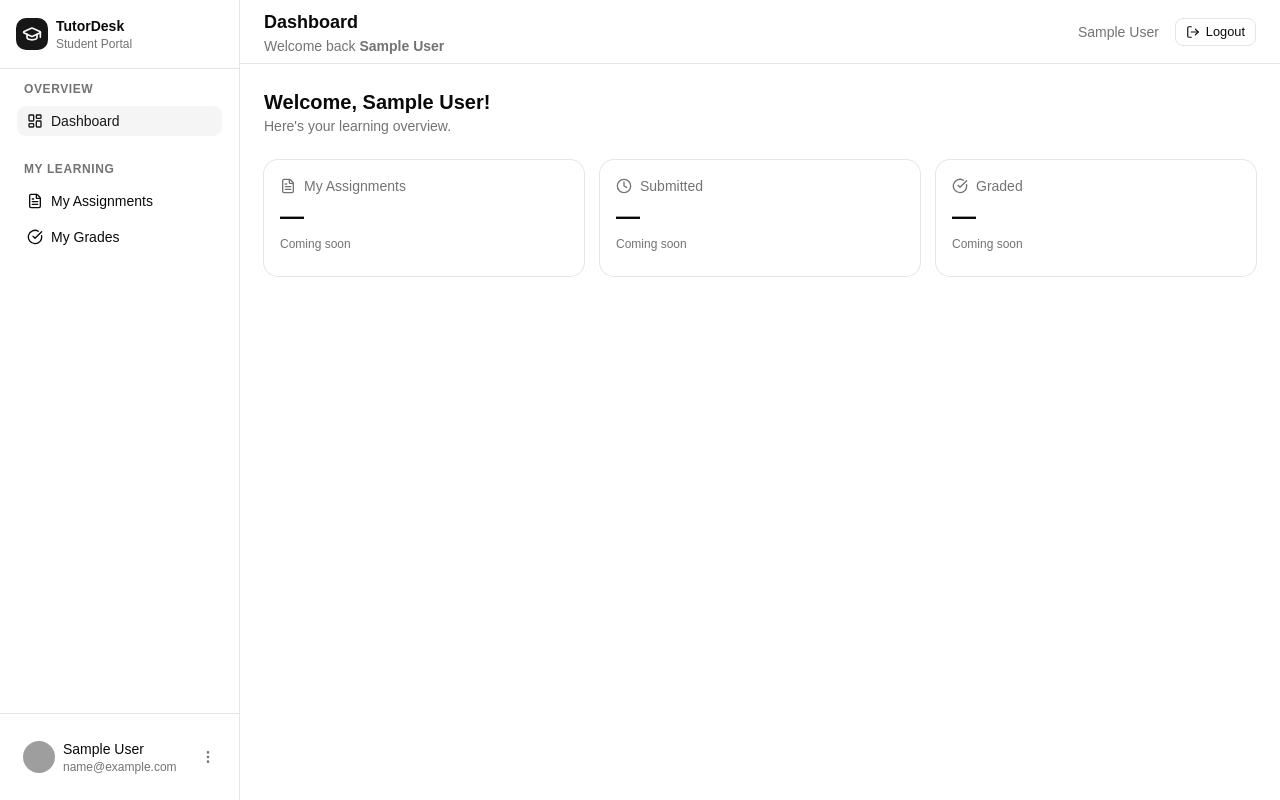
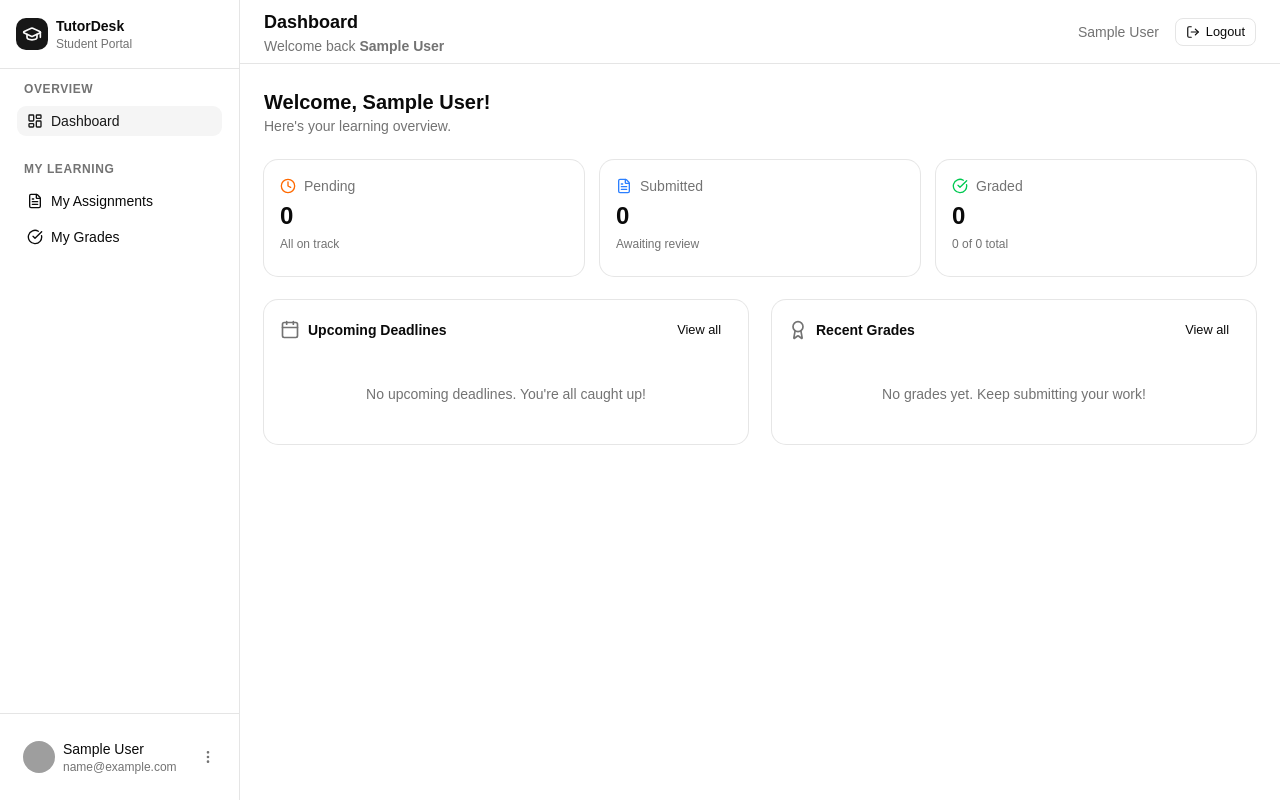
Before and after one commit to sum4n/tutordesk-ui, a React (Vite) app: page /dashboard in a window 1280 px wide. Built offline with nearby package versions, Linux system fonts and the light colour scheme; sample sign-in values are in the browser's storage; grey boxes are pictures that could not be loaded.

Commit message:
feat(student): replace placeholder student dashboard with real data

```diff
--- a/src/pages/dashboard/StudentDashboard.tsx
+++ b/src/pages/dashboard/StudentDashboard.tsx
@@ -1,12 +1,78 @@
 import { useAuth } from "@/context/useAuth"
-import { Card, CardHeader } from "@/components/ui/card"
-import { FileText, CheckCircle, Clock } from "lucide-react"
+import { useStudentAssignments } from "@/pages/student-assignments/hooks/useStudentAssignments"
+import { Card, CardContent, CardHeader } from "@/components/ui/card"
+import { Badge } from "@/components/ui/badge"
+import { Button } from "@/components/ui/button"
+import { useNavigate } from "react-router"
+import { FileText, CheckCircle, Clock, Calendar, Award } from "lucide-react"
 
 export function StudentDashboard() {
   const { user } = useAuth()
+  const navigate = useNavigate()
+  const { assignments, loading, error } = useStudentAssignments()
+
+  if (loading) {
+    return (
+      <div className="flex h-full items-center justify-center">
+        <p className="text-muted-foreground">Loading your dashboard...</p>
+      </div>
+    )
+  }
+
+  if (error) {
+    return (
+      <div className="flex h-full items-center justify-center">
+        <p className="text-red-500">Error: {error}</p>
+      </div>
+    )
+  }
+
+  // Compute stats
+  const pending = assignments.filter((a) => !a.submission)
+  const submitted = assignments.filter(
+    (a) => a.submission?.status === "submitted"
+  )
+  const graded = assignments.filter((a) => a.submission?.status === "graded")
+
+  // Upcoming deadlines: not submitted, sorted by due date ascending, top 5
+  const upcomingDeadlines = pending
+    .filter((a) => new Date(a.dueDate) >= new Date(new Date().toDateString()))
+    .sort(
+      (a, b) => new Date(a.dueDate).getTime() - new Date(b.dueDate).getTime()
+    )
+    .slice(0, 5)
+
+  // Overdue: not submitted and past due date
+  const overdue = pending.filter(
+    (a) => new Date(a.dueDate) < new Date(new Date().toDateString())
+  )
+
+  // Recent grades: graded, sorted by gradedAt descending, top 5
+  const recentGrades = [...graded]
+    .sort((a, b) => {
+      const dateA = a.submission?.gradedAt
+        ? new Date(a.submission.gradedAt).getTime()
+        : 0
+      const dateB = b.submission?.gradedAt
+        ? new Date(b.submission.gradedAt).getTime()
+        : 0
+      return dateB - dateA
+    })
+    .slice(0, 5)
+
+  // Helper: days until due
+  const daysUntilDue = (dueDate: string) => {
+    const due = new Date(dueDate)
+    const today = new Date(new Date().toDateString())
+    const diff = Math.ceil(
+      (due.getTime() - today.getTime()) / (1000 * 60 * 60 * 24)
+    )
+    return diff
+  }
 
   return (
     <div className="space-y-6 p-6">
+      {/* Welcome */}
       <div>
         <h2 className="text-xl font-semibold">Welcome, {user?.name}!</h2>
         <p className="text-sm text-muted-foreground">
@@ -14,38 +80,159 @@ export function StudentDashboard() {
         </p>
       </div>
 
+      {/* Stats Cards */}
       <div className="grid gap-4 md:grid-cols-3">
         <Card>
           <CardHeader className="pb-2">
             <div className="flex items-center gap-2">
-              <FileText className="h-4 w-4 text-muted-foreground" />
-              <p className="text-sm text-muted-foreground">My Assignments</p>
+              <Clock className="h-4 w-4 text-orange-500" />
+              <p className="text-sm text-muted-foreground">Pending</p>
             </div>
-            <p className="text-2xl font-bold">—</p>
-            <p className="text-xs text-muted-foreground">Coming soon</p>
+            <p className="text-2xl font-bold">{pending.length}</p>
+            <p className="text-xs text-muted-foreground">
+              {overdue.length > 0
+                ? `${overdue.length} overdue`
+                : "All on track"}
+            </p>
           </CardHeader>
         </Card>
 
         <Card>
           <CardHeader className="pb-2">
             <div className="flex items-center gap-2">
-              <Clock className="h-4 w-4 text-muted-foreground" />
+              <FileText className="h-4 w-4 text-blue-500" />
               <p className="text-sm text-muted-foreground">Submitted</p>
             </div>
-            <p className="text-2xl font-bold">—</p>
-            <p className="text-xs text-muted-foreground">Coming soon</p>
+            <p className="text-2xl font-bold">{submitted.length}</p>
+            <p className="text-xs text-muted-foreground">Awaiting review</p>
           </CardHeader>
         </Card>
 
         <Card>
           <CardHeader className="pb-2">
             <div className="flex items-center gap-2">
-              <CheckCircle className="h-4 w-4 text-muted-foreground" />
+              <CheckCircle className="h-4 w-4 text-green-500" />
               <p className="text-sm text-muted-foreground">Graded</p>
             </div>
-            <p className="text-2xl font-bold">—</p>
-            <p className="text-xs text-muted-foreground">Coming soon</p>
+            <p className="text-2xl font-bold">{graded.length}</p>
+            <p className="text-xs text-muted-foreground">
+              {graded.length} of {assignments.length} total
+            </p>
           </CardHeader>
+        </Card>
+      </div>
+
+      {/* Two-column layout */}
+      <div className="grid gap-6 md:grid-cols-2">
+        {/* Upcoming Deadlines */}
+        <Card>
+          <CardHeader>
+            <div className="flex items-center justify-between">
+              <div className="flex items-center gap-2">
+                <Calendar className="h-5 w-5 text-muted-foreground" />
+                <h3 className="font-semibold">Upcoming Deadlines</h3>
+              </div>
+              <Button
+                variant="ghost"
+                size="sm"
+                onClick={() => navigate("/my-assignments")}
+              >
+                View all
+              </Button>
+            </div>
+          </CardHeader>
+          <CardContent className="space-y-3">
+            {upcomingDeadlines.length === 0 ? (
+              <p className="py-6 text-center text-sm text-muted-foreground">
+                No upcoming deadlines. You're all caught up!
+              </p>
+            ) : (
+              upcomingDeadlines.map((assignment) => {
+                const days = daysUntilDue(assignment.dueDate)
+                return (
+                  <div
+                    key={assignment.id}
+                    className="flex items-center justify-between rounded-md border p-3"
+                  >
+                    <div className="min-w-0 flex-1">
+                      <p className="truncate font-medium">{assignment.title}</p>
+                      <p className="text-xs text-muted-foreground">
+                        {assignment.subjectName}
+                      </p>
+                    </div>
+                    <div className="ml-4 text-right">
+                      <Badge
+                        variant={days <= 2 ? "destructive" : "secondary"}
+                        className="mb-1"
+                      >
+                        {days === 0
+                          ? "Today"
+                          : days === 1
+                            ? "Tomorrow"
+                            : `${days} days`}
+                      </Badge>
+                      <p className="text-xs text-muted-foreground">
+                        {assignment.dueDate}
+                      </p>
+                    </div>
+                  </div>
+                )
+              })
+            )}
+          </CardContent>
+        </Card>
+
+        {/* Recent Grades */}
+        <Card>
+          <CardHeader>
+            <div className="flex items-center justify-between">
+              <div className="flex items-center gap-2">
+                <Award className="h-5 w-5 text-muted-foreground" />
+                <h3 className="font-semibold">Recent Grades</h3>
+              </div>
+              <Button
+                variant="ghost"
+                size="sm"
+                onClick={() => navigate("/my-grades")}
+              >
+                View all
+              </Button>
+            </div>
+          </CardHeader>
+          <CardContent className="space-y-3">
+            {recentGrades.length === 0 ? (
+              <p className="py-6 text-center text-sm text-muted-foreground">
+                No grades yet. Keep submitting your work!
+              </p>
+            ) : (
+              recentGrades.map((assignment) => (
+                <div
+                  key={assignment.id}
+                  className="flex items-center justify-between rounded-md border p-3"
+                >
+                  <div className="min-w-0 flex-1">
+                    <p className="truncate font-medium">{assignment.title}</p>
+                    <p className="text-xs text-muted-foreground">
+                      {assignment.subjectName}
+                    </p>
+                    {assignment.submission?.feedback && (
+                      <p className="mt-1 truncate text-xs text-muted-foreground italic">
+                        "{assignment.submission.feedback}"
+                      </p>
+                    )}
+                  </div>
+                  <div className="ml-4 text-right">
+                    <Badge variant="default" className="mb-1">
+                      {assignment.submission?.grade}
+                    </Badge>
+                    <p className="text-xs text-muted-foreground">
+                      {assignment.submission?.gradedAt}
+                    </p>
+                  </div>
+                </div>
+              ))
+            )}
+          </CardContent>
         </Card>
       </div>
     </div>
```
